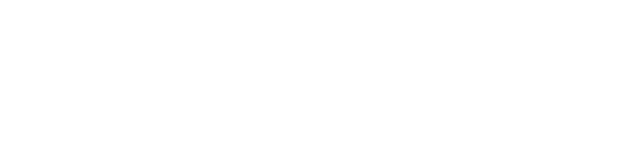
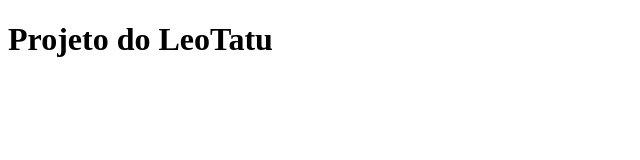
Before and after one commit to leotatu/HTML-CSS, a plain HTML site: page index.html in a window 1280 px wide. Shown: the whole page, without its empty margins (0-640 px from the left). Drawn offline with Linux system fonts and the light colour scheme.

Commit message:
Titulo da pagina

```diff
--- a/index.html
+++ b/index.html
@@ -4,6 +4,6 @@
 	<title></title>
 </head>
 <body>
-
+	<h1>Projeto do LeoTatu</h1>
 </body>
 </html>
```
